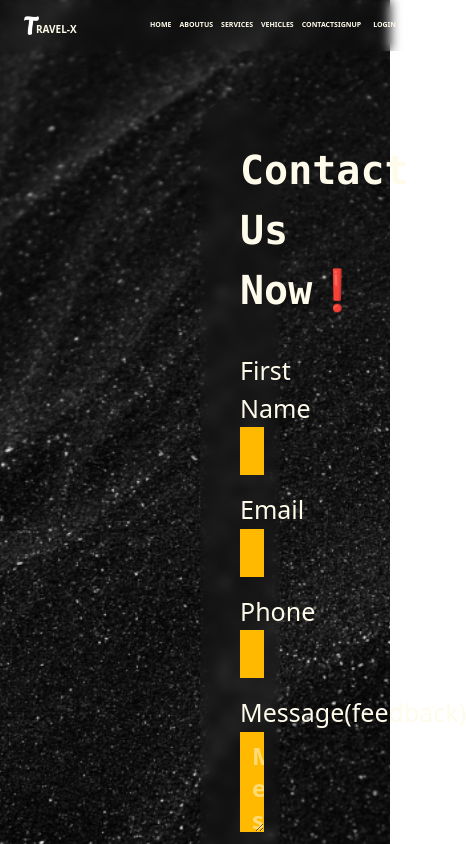
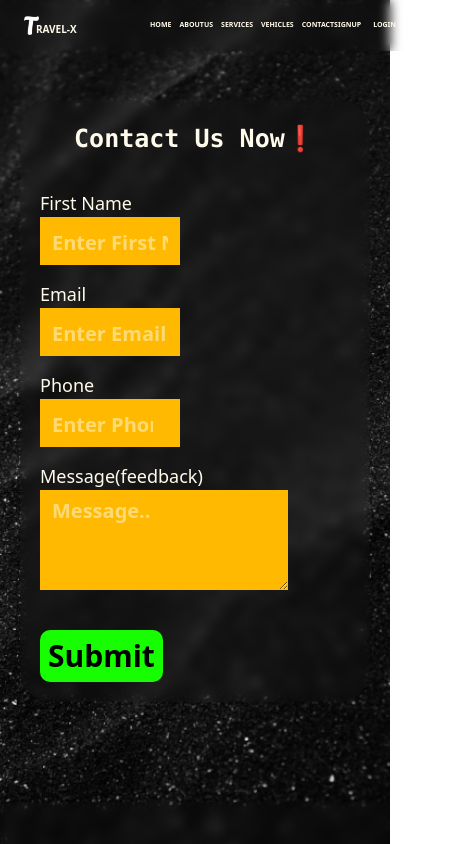
Before and after one commit to codewithfitse/CarRentalWeb---Copy---Copy, a React (Vite) app in the folder React-app/: page /Contact in a window 390 px wide. Shown: the top 844 px of the page, 466 px wide, since content can reach past the window. Built offline with nearby package versions, Linux system fonts and the light colour scheme.

Commit message:
Make some changes on contact and Landing page

```diff
--- a/React-app/src/pages/Contact.jsx
+++ b/React-app/src/pages/Contact.jsx
@@ -59,18 +59,18 @@ const Contact = () => {
   }, []);
 
   return (
-    <div className="w-full h-[100%] background text-amber-50">
+    <div className="w-full h-[100%] background text-amber-50 overflow-x-hidden">
       <Header />
 
-      <div className="py-[100px] px-[200px]">
-        <div className="p-10 card">
-          <h1 className="text-[40px] font-bold text-center font-mono">
+      <div className="py-[100px] px-5 lg:px-[200px]">
+        <div className="p-5 lg:p-10 card">
+          <h1 className="text-[25px] lg:text-[40px] font-bold text-center font-mono">
             Contact Us Now❗
           </h1>
           <form onSubmit={handleClick} action="">
             <div className="mt-8 flex flex-col justify-between space-y-4">
               <div className="w-[45%] flex flex-col">
-                <label htmlFor="" className="text-[25px]">
+                <label htmlFor="" className="text-[18px] lg:text-[25px]">
                   First Name
                 </label>
                 <input
@@ -78,12 +78,12 @@ const Contact = () => {
                   name="firstName"
                   value={formUser.firstName}
                   onChange={handleInput}
-                  className="py-2 px-3 text-2xl font-bold bg-amber-400 placeholder:"
+                  className="py-2 px-3 text-2xl font-bold bg-amber-400 placeholder:text-[20px]"
                   placeholder="Enter First Name"
                 />
               </div>
               <div className="w-[45%] flex flex-col">
-                <label htmlFor="" className="text-[25px]">
+                <label htmlFor="" className="text-[18px] lg:text-[25px]">
                   Email
                 </label>
                 <input
@@ -91,12 +91,12 @@ const Contact = () => {
                   name="email"
                   value={formUser.email}
                   onChange={handleInput}
-                  className="py-2 px-3 text-2xl font-bold bg-amber-400 placeholder:"
+                  className="py-2 px-3 text-2xl font-bold bg-amber-400 placeholder:text-[20px]"
                   placeholder="Enter Email"
                 />
               </div>
               <div className="w-[45%] flex flex-col">
-                <label htmlFor="" className="text-[25px]">
+                <label htmlFor="" className="text-[18px] lg:text-[25px]">
                   Phone
                 </label>
                 <input
@@ -104,12 +104,12 @@ const Contact = () => {
                   name="phone"
                   value={formUser.phone}
                   onChange={handleInput}
-                  className="py-2 px-3 text-2xl font-bold bg-amber-400 placeholder:"
+                  className="py-2 px-3 text-2xl font-bold bg-amber-400 placeholder:text-[20px]"
                   placeholder="Enter Phone"
                 />
               </div>
               <div className="flex flex-col">
-                <label htmlFor="" className="text-[25px]">
+                <label htmlFor="" className="text-[18px] lg:text-[25px]">
                   Message(feedback)
                 </label>
                 <textarea
@@ -117,7 +117,7 @@ const Contact = () => {
                   name="message"
                   value={formUser.message}
                   onChange={handleInput}
-                  className="w-[80%] h-[100px] py-2 px-3 text-2xl font-bold bg-amber-400 placeholder:"
+                  className="w-[80%] h-[100px] py-2 px-3 text-2xl font-bold bg-amber-400 placeholder:text-[20px]"
                   placeholder="Message.."
                 />
               </div>
--- a/React-app/src/pages/Landing.jsx
+++ b/React-app/src/pages/Landing.jsx
@@ -5,7 +5,7 @@ import { Button } from "../components/Button";
 export const Landing = () => {
   return (
     <div className="w-full h-[100vh] landingBg overflow-y-hidden">
-      <div className="pt-70 pl-5 lg:pl-15 pb-50 backdrop-blur-[5px]">
+      <div className="pt-70 pl-5 lg:pl-15 pb-50 lg:pb-9 backdrop-blur-[5px]">
         <h1 className="mb-3 text-[25px]/7 text-white font-serif lg:text-6xl/15 font-bold">
           <span className="text-[#16fe01]">Travel-X</span> <br />
           Car Rental Website
```
